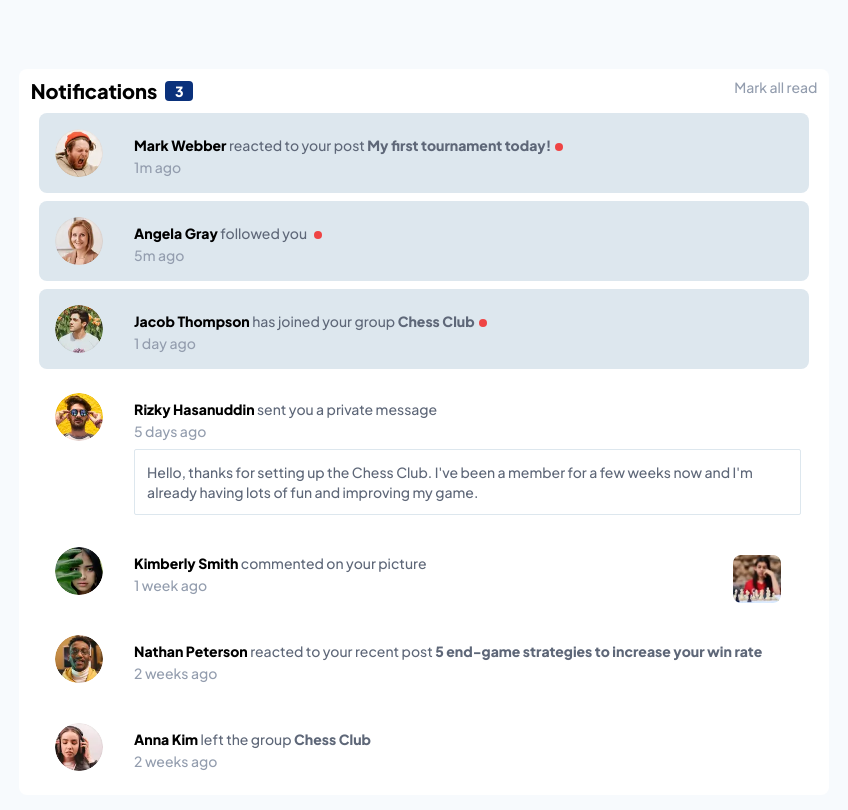
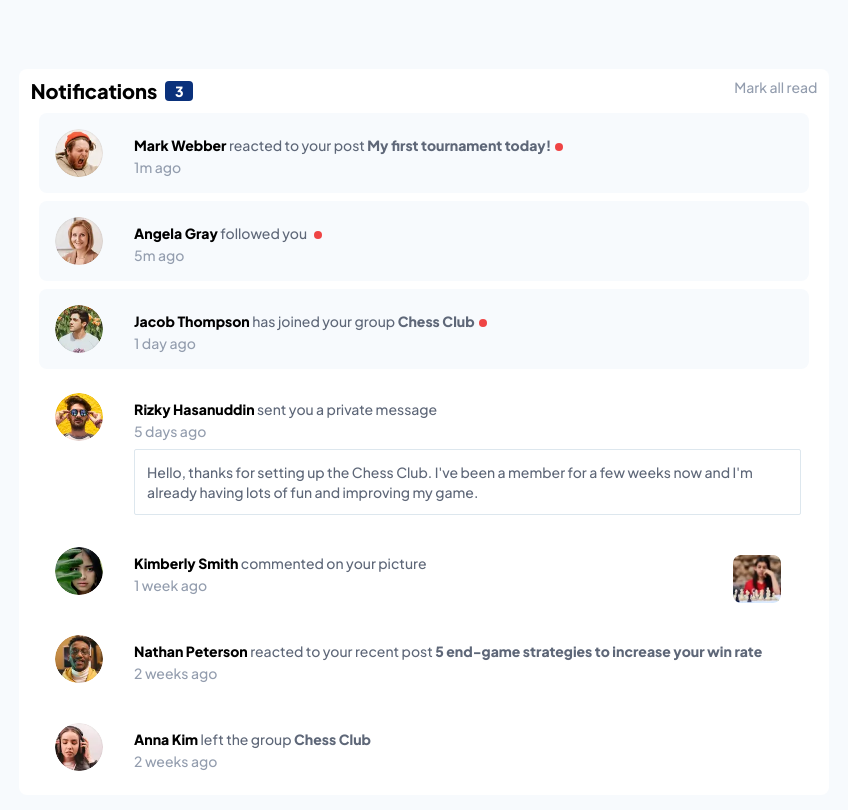
Before and after one commit to vignesh-prakasam/notifications, a React (Vite) app: page / in a window 1280 px wide. Shown: the top 810 px of the page, without its empty margins (216-1064 px from the left). Built offline with nearby package versions, Linux system fonts and the light colour scheme.

Commit message:
empty anchor removed, hover color changed

```diff
--- a/src/Message.jsx
+++ b/src/Message.jsx
@@ -3,7 +3,7 @@
 
 export default function Message({index, avatar, name, entity, event, message, picture, timeAgo, status, setRead}) {
     return (
-        <div className={`grid sm:grid-cols-9 grid-cols-5 gap-4 ${ status ? '' : 'bg-neutral-light-grayish-blue-2'} rounded-lg my-2 cursor-pointer`} onClick={()=>setRead(index)} >
+        <div className={`grid sm:grid-cols-9 grid-cols-5 gap-4 ${ status ? '' : 'bg-neutral-very-light-grayish-blue'} rounded-lg my-2 cursor-pointer`} onClick={()=>setRead(index)} >
             <div className="sm:col-span-1 col-span-1">
             <img src={avatar} alt="avatar" className="rounded-full size-12 m-4" />
             </div>
@@ -13,7 +13,7 @@ export default function Message({index, avatar, name, entity, event, message, pi
                     <div>
                         <a className="text-sm font-bold hover:text-primary-blue" href="#">{name}</a>
                         <span className="text-sm text-neutral-dark-grayish-blue"> {event} </span>
-                        <a href="#" className="text-neutral-dark-grayish-blue hover:text-primary-blue font-semibold text-sm">{entity}</a>
+                        {entity && <a href="#" className="text-neutral-dark-grayish-blue hover:text-primary-blue font-semibold text-sm">{entity}</a>}
                         { !status && <span className="inline-block w-2 h-2 bg-red-500 rounded-full ml-1"></span>}
                         <p className="text-neutral-grayish-blue text-sm text-left ">{timeAgo}</p>
                     </div>
```
